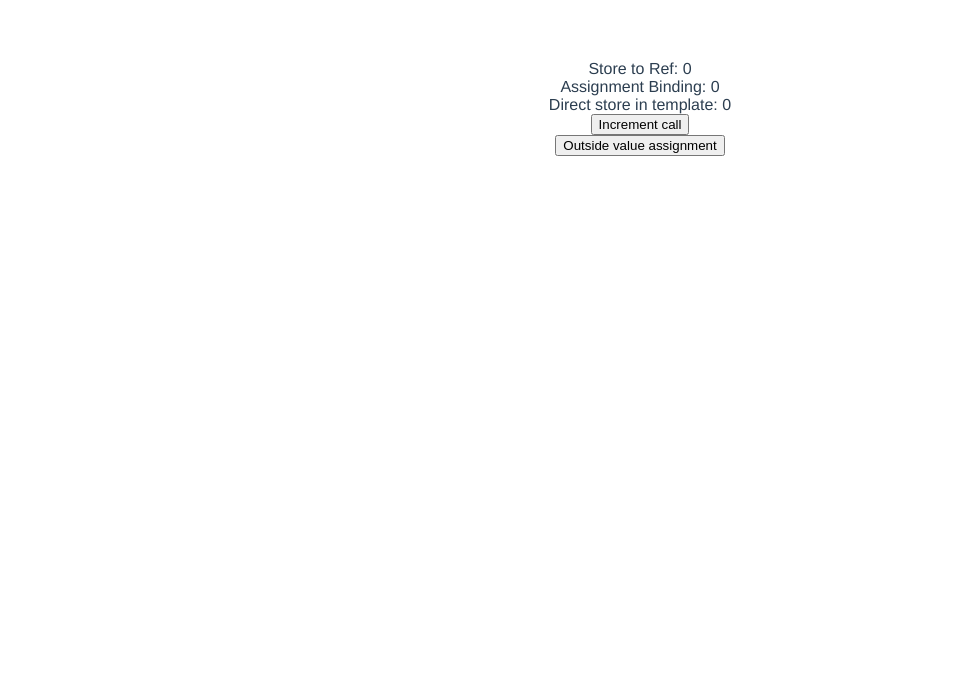
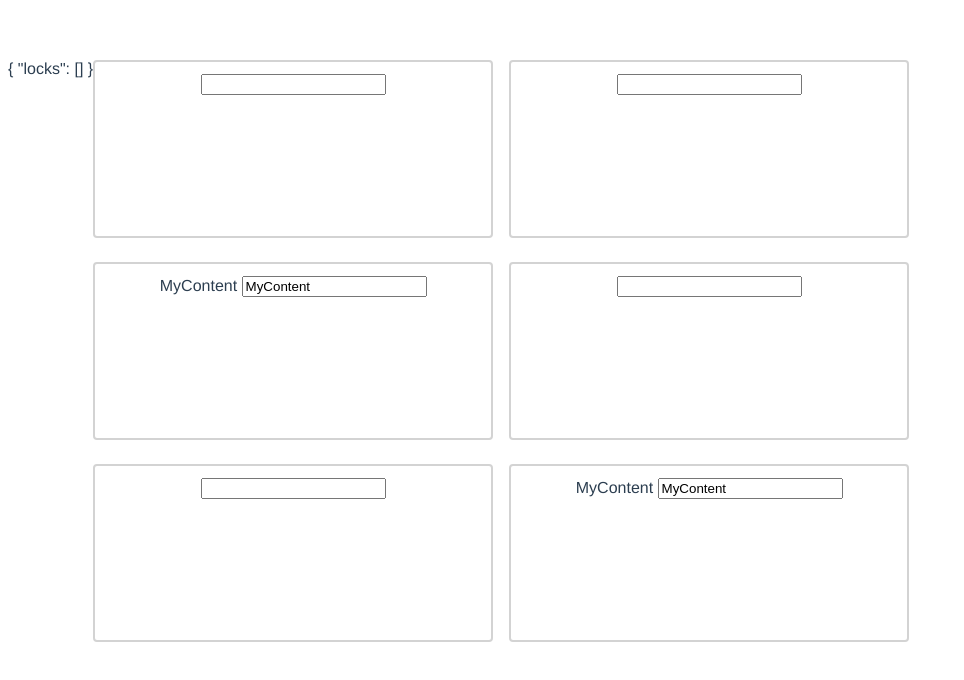
Before and after one commit to OliverHappe/pinia-testing, a Vue app: page / in a window 1280 px wide. Shown: the top 680 px of the page, without its empty margins (0-964 px from the left). Built offline with nearby package versions, Linux system fonts and the light colour scheme.

Commit message:
added a redux flavoured store pattern for board prototype

```diff
--- /dev/null
+++ b/src/components/Board.vue
@@ -0,0 +1,21 @@
+<template>
+  <div class="board">
+    {{ BoardStore.lockedCards }}<br />
+    <div v-for="columnId in BoardStore.board.columns" :key="columnId">
+      <Column :id="columnId"></Column>
+    </div>
+  </div>
+</template>
+
+<script setup lang="ts">
+import Column from "@/components/Column.vue";
+import { useBoardStore } from "@/stores/BoardStore";
+
+const BoardStore = useBoardStore();
+</script>
+
+<style scoped>
+.board {
+  display: flex;
+}
+</style>
--- /dev/null
+++ b/src/components/Card.vue
@@ -0,0 +1,36 @@
+<template>
+  <div v-if="card !== undefined" class="card">
+    {{ card.text }}
+    <input
+      v-model="card.text"
+      @focus="lockCard(card.id)"
+      @blur="unlockCard(card.id)"
+    />
+  </div>
+</template>
+
+<script setup lang="ts">
+import { useBoardStore } from "@/stores/BoardStore";
+import { defineProps } from "vue";
+
+const BoardStore = useBoardStore();
+
+const props = defineProps<{ id: string }>();
+
+const card = BoardStore.selectCard(props.id);
+
+const lockCard = (cardId: string) =>
+  BoardStore.dispatchAction({ type: "lock-card", payload: { id: cardId } });
+const unlockCard = (cardId: string) =>
+  BoardStore.dispatchAction({ type: "unlock-card", payload: { id: cardId } });
+</script>
+
+<style scoped>
+.card {
+  border: 2px solid lightgrey;
+  margin-bottom: 1.5rem;
+  padding: 0.75rem;
+  border-radius: 0.25rem;
+  min-height: 150px;
+}
+</style>
--- /dev/null
+++ b/src/components/Column.vue
@@ -0,0 +1,30 @@
+<template>
+  <template v-if="column !== undefined">
+    <div class="column">
+      <div v-for="cardId in column.cards" :key="cardId">
+        <Card :id="cardId"></Card>
+      </div>
+    </div>
+  </template>
+</template>
+
+<script setup lang="ts">
+import Card from "@/components/Card.vue";
+import { useBoardStore } from "@/stores/BoardStore";
+import { defineProps } from "vue";
+
+const BoardStore = useBoardStore();
+
+const props = defineProps<{ id: string }>();
+
+const column = BoardStore.selectColumn(props.id);
+</script>
+
+<style scoped>
+.column {
+  width: 400px;
+  display: flex;
+  flex-direction: column;
+  margin-right: 1rem;
+}
+</style>
--- a/src/components/HelloWorld.vue
+++ b/src/components/HelloWorld.vue
@@ -1,26 +1,9 @@
 <template>
-  <div class="hello">
-    Store to Ref: {{ counterToRef }} <br />
-    Assignment Binding: {{ counterBinding }} <br />
-    <!--Best!-->
-    Direct store in template: {{ MyStore.counter }} <br />
-
-    <button @click="onStoreIncrement">Increment call</button> <br />
-    <button @click="onValueAssignment">Outside value assignment</button> <br />
+  <div>
+    <Board></Board>
   </div>
 </template>
 
 <script lang="ts" setup>
-import { useExtendedStore } from "@/stores/ExtendedPinia";
-import { storeToRefs } from "pinia";
-
-const MyStore = useExtendedStore();
-const { counter: counterToRef, $state } = storeToRefs(MyStore);
-
-const counterBinding = MyStore.counter; // ⚡ does not work :/
-
-// BasicStore.counter = 0;
-
-const onStoreIncrement = () => MyStore.increment();
-const onValueAssignment = () => $state.value.counter++;
+import Board from "@/components/Board.vue";
 </script>
--- a/src/main.ts
+++ b/src/main.ts
@@ -2,5 +2,7 @@ import { createPinia } from "pinia";
 import { createApp } from "vue";
 import App from "./App.vue";
 
+const app = createApp(App);
 const pinia = createPinia();
-createApp(App).use(pinia).mount("#app");
+app.use(pinia);
+app.mount("#app");
--- a/src/stores/BasicPinia.ts
+++ b/src/stores/BasicPinia.ts
@@ -1,5 +1,5 @@
 import { defineStore } from "pinia";
-import { computed, readonly, ref } from "vue";
+import { computed, ref } from "vue";
 
 export const useBasicStore = defineStore("basic", () => {
   const counter = ref<number>(0);
--- /dev/null
+++ b/src/stores/BoardStore.ts
@@ -0,0 +1,113 @@
+import {
+  AnyAction,
+  LockCardAction,
+  UnlockCardAction,
+  UpdateCardAction,
+} from "@/types/BoardStore/Actions";
+import { defineStore } from "pinia";
+import { ComputedRef, computed, ref } from "vue";
+
+interface Card {
+  id: string;
+  text: string;
+}
+
+interface Column {
+  id: string;
+  cards: Card["id"][];
+}
+
+interface Board {
+  id: string;
+  columns: Column["id"][];
+}
+
+export const useBoardStore = defineStore("BoardStore", () => {
+  const board = ref<Board>({
+    id: "board1",
+    columns: ["column1", "column2"],
+  });
+
+  const columns = ref<Record<Column["id"], Column>>({
+    column1: {
+      id: "column1",
+      cards: ["card1", "card2", "card3"],
+    },
+    column2: {
+      id: "column2",
+      cards: ["card4", "card5", "card6"],
+    },
+  });
+
+  const cards = ref<Record<Card["id"], Card>>({
+    card1: { id: "card1", text: "" },
+    card2: { id: "card2", text: "MyContent" },
+    card3: { id: "card3", text: "" },
+    card4: { id: "card4", text: "" },
+    card5: { id: "card5", text: "" },
+    card6: { id: "card6", text: "MyContent" },
+  });
+
+  const lockedCards = ref<{ locks: Card["id"][] }>({ locks: [] });
+
+  function dispatchAction(action: AnyAction) {
+    console.log(action);
+    switch (action.type) {
+      // case "delete-card":
+      //   throw new Error("Action not implemented: " + action.type);
+      //   break;
+      case "update-card":
+        updateCard(action.payload);
+        break;
+      case "lock-card":
+        lockCard(action.payload);
+        break;
+      case "unlock-card":
+        unlockCard(action.payload);
+        break;
+    }
+    // throw new Error("Action not implemented: " + action.type);
+  }
+
+  function lockCard(payload: LockCardAction["payload"]) {
+    lockedCards.value.locks.push(payload.id);
+  }
+
+  function unlockCard(payload: UnlockCardAction["payload"]) {
+    lockedCards.value.locks = lockedCards.value.locks.filter(
+      (id) => id !== payload.id
+    );
+  }
+
+  function updateCard(payload: UpdateCardAction["payload"]) {
+    return;
+  }
+
+  function selectCard(cardId: Card["id"]): ComputedRef<Card | undefined> {
+    return computed(() => cards.value[cardId]);
+  }
+
+  function selectColumn(
+    columnId: Column["id"]
+  ): ComputedRef<Column | undefined> {
+    return computed(() => columns.value[columnId]);
+  }
+
+  return {
+    dispatchAction,
+    board: computed(() => board.value),
+    columns: computed(() => columns.value),
+    cards: computed(() => cards.value),
+    lockedCards: computed(() => lockedCards.value),
+    selectCard,
+    selectColumn,
+  };
+});
+
+/**
+ * Next steps:
+ *  - Factory for creating actions easily!
+ *  - Effects against our api
+ *  - moving cards!
+ *  - extend locking mechanism to check against a user (we need a user store that holds our current user)
+ */
--- a/src/stores/ExtendedPinia.ts
+++ /dev/null
@@ -1,29 +0,0 @@
-import { defineStore } from "pinia";
-import { computed, reactive, ref } from "vue";
-
-interface ExtendedState {
-  counter: number;
-}
-
-export const useExtendedStore = defineStore("extended", () => {
-  const initialState: ExtendedState = { counter: 0 };
-
-  const $state = ref(initialState);
-
-  const counter = computed(() => $state.value.counter);
-
-  function increment() {
-    $state.value.counter++;
-  }
-
-  const $reset = () => {
-    $state.value.counter = 0;
-  };
-
-  return {
-    counter,
-    increment,
-    $state,
-    $reset,
-  };
-});
--- /dev/null
+++ b/src/types/BoardStore/Actions.ts
@@ -0,0 +1,29 @@
+export declare type AnyAction =
+  | UpdateCardAction
+  | DeleteCardAction
+  | LockCardAction
+  | UnlockCardAction;
+
+interface BaseAction {
+  type: string;
+}
+
+export interface UpdateCardAction extends BaseAction {
+  type: "update-card";
+  payload: { id: string; text: string };
+}
+
+export interface DeleteCardAction extends BaseAction {
+  type: "delete-card";
+  payload: { id: string };
+}
+
+export interface LockCardAction extends BaseAction {
+  type: "lock-card";
+  payload: { id: string };
+}
+
+export interface UnlockCardAction extends BaseAction {
+  type: "unlock-card";
+  payload: { id: string };
+}
```
Also changed, not shown: .eslintrc.js, 1 other file (tests, documents, lock files or other folders).
